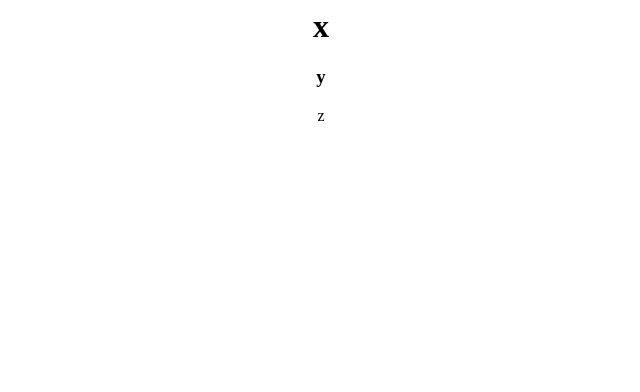
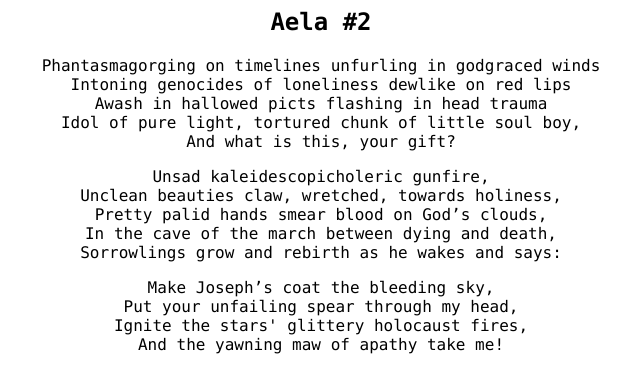
Before and after one commit to Jameso1054/cybersky, a plain HTML site: page index.html in a window 1280 px wide. Shown: the whole page, without its empty margins (319-959 px from the left). Drawn offline with Linux system fonts and the light colour scheme.

Commit message:
qwertyuiop

```diff
--- a/index.html
+++ b/index.html
@@ -5,15 +5,36 @@
     <title>Cybersky</title>
     <link href="style.css" rel="stylesheet" type="text/css" media="all">
 
+<style>
+body{
+font-family: Consolas, monaco, monospace;
+}
+</style>
+
 </head>
 
 <body>
 <center>
 
-<h1>x </h1>
-<h3>y </h3>
-
-z</br>
+<h2>Aela #2</h2>
+<p>
+Phantasmagorging on timelines unfurling in godgraced winds</br>
+Intoning genocides of loneliness dewlike on red lips</br>
+Awash in hallowed picts flashing in head trauma</br>
+Idol of pure light, tortured chunk of little soul boy,</br>
+And what is this, your gift?
+</p><p>
+Unsad kaleidescopicholeric gunfire,</br>
+Unclean beauties claw, wretched, towards holiness,</br>
+Pretty palid hands smear blood on God’s clouds,</br>
+In the cave of the march between dying and death,</br>
+Sorrowlings grow and rebirth as he wakes and says:
+</p><p>
+Make Joseph’s coat the bleeding sky,</br>
+Put your unfailing spear through my head,</br>
+Ignite the stars' glittery holocaust fires,</br>
+And the yawning maw of apathy take me!
+</p>
 
 
 
```
Also changed, not shown: style.css (line endings or trailing spaces).
